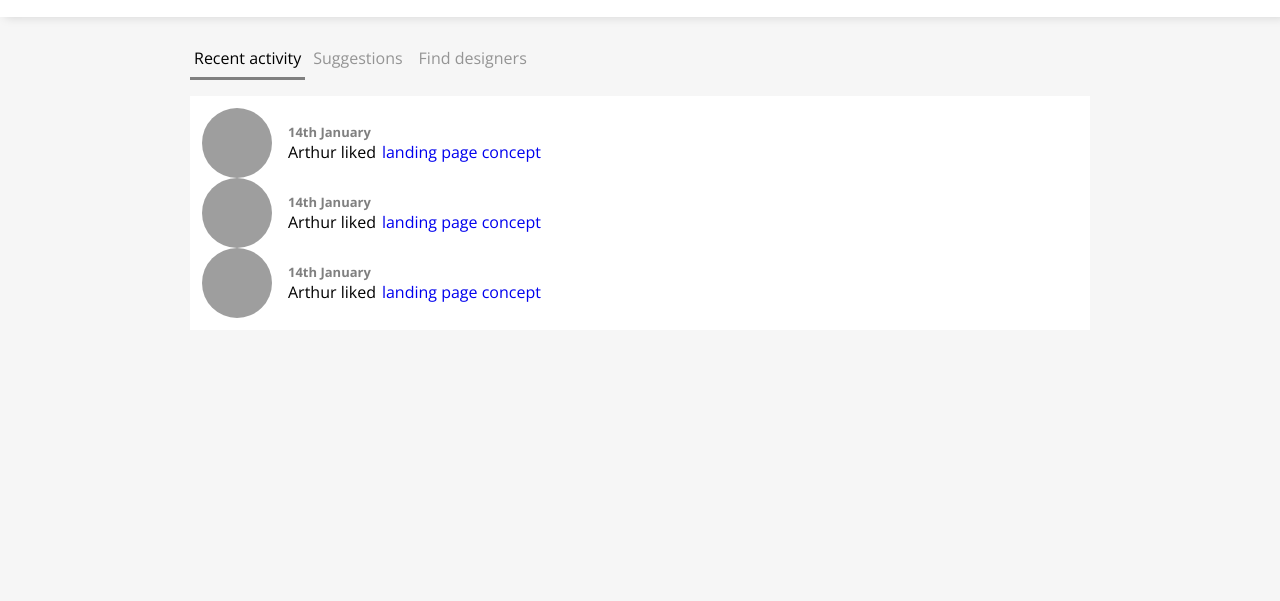
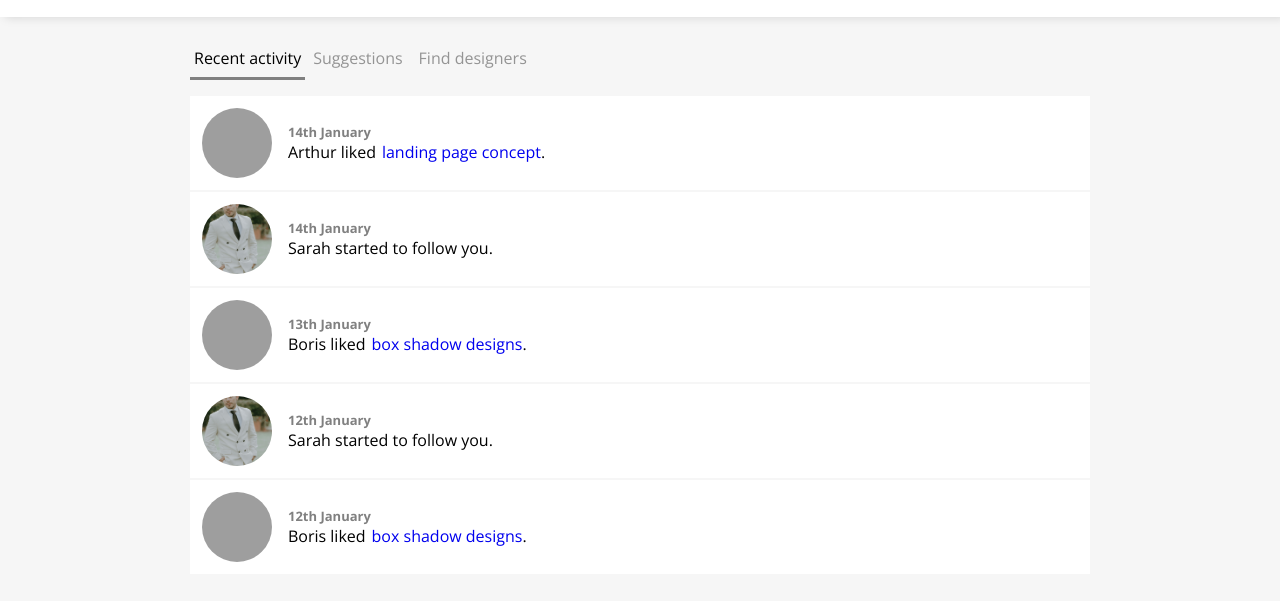
Before and after one commit to mesieou/04-Activity-feed, a plain HTML site: page activity/index.html in a window 1280 px wide. Shown: the part 73-674 px from the top of the page. Drawn offline with nearby package versions, Linux system fonts and the light colour scheme; grey boxes are pictures that could not be loaded.

Commit message:
notifications finished design

```diff
--- a/activity/css/components/notification.css
+++ b/activity/css/components/notification.css
@@ -1,11 +1,12 @@
 .notifications {
-  background: white;
-  padding: 12px;
   margin-top: 16px;
 }
 .notification {
   display: flex;
   align-items: center;
+  background: white;
+  padding: 12px;
+  margin-bottom: 2px;
 }
 .notification-description {
   display: flex;
--- a/activity/index.html
+++ b/activity/index.html
@@ -33,6 +33,20 @@
             <div class="description">
               <p>Arthur liked </p>
               <a href="https://lewagon.github.io/html-css-challenges/13-activity-feed/#"> landing page concept</a>
+              <p>.</p>
+            </div>
+          </div>
+        </div>
+
+        <div class="notification">
+          <!-- Code one notification here -->
+          <div class="avatar">
+            <img src="./images/RT&J-19.jpg" alt="juan bernal in Le wagon campus">
+          </div>
+          <div class="notification-description">
+            <p class="date">14th January</p>
+            <div class="description">
+              <p>Sarah started to follow you. </p>
             </div>
           </div>
         </div>
@@ -43,10 +57,24 @@
             <img src="./images/2023_06_02_DemoDay_Portrait-35 2.jpg" alt="juan bernal in Le wagon campus">
           </div>
           <div class="notification-description">
-            <p class="date">14th January</p>
+            <p class="date">13th January</p>
             <div class="description">
-              <p>Arthur liked </p>
-              <a href="https://lewagon.github.io/html-css-challenges/13-activity-feed/#"> landing page concept</a>
+              <p>Boris liked </p>
+              <a href="https://lewagon.github.io/html-css-challenges/13-activity-feed/#"> box shadow designs</a>
+              <p>.</p>
+            </div>
+          </div>
+        </div>
+        <!-- etc. -->
+        <div class="notification">
+          <!-- Code one notification here -->
+          <div class="avatar">
+            <img src="./images/RT&J-19.jpg" alt="juan bernal in Le wagon campus">
+          </div>
+          <div class="notification-description">
+            <p class="date">12th January</p>
+            <div class="description">
+              <p>Sarah started to follow you. </p>
             </div>
           </div>
         </div>
@@ -57,18 +85,16 @@
             <img src="./images/2023_06_02_DemoDay_Portrait-35 2.jpg" alt="juan bernal in Le wagon campus">
           </div>
           <div class="notification-description">
-            <p class="date">14th January</p>
+            <p class="date">12th January</p>
             <div class="description">
-              <p>Arthur liked </p>
-              <a href="https://lewagon.github.io/html-css-challenges/13-activity-feed/#"> landing page concept</a>
+              <p>Boris liked </p>
+              <a href="https://lewagon.github.io/html-css-challenges/13-activity-feed/#"> box shadow designs</a>
+              <p>.</p>
             </div>
           </div>
         </div>
         <!-- etc. -->
-
       </div>
-
     </div>
-
   </body>
 </html>
```
